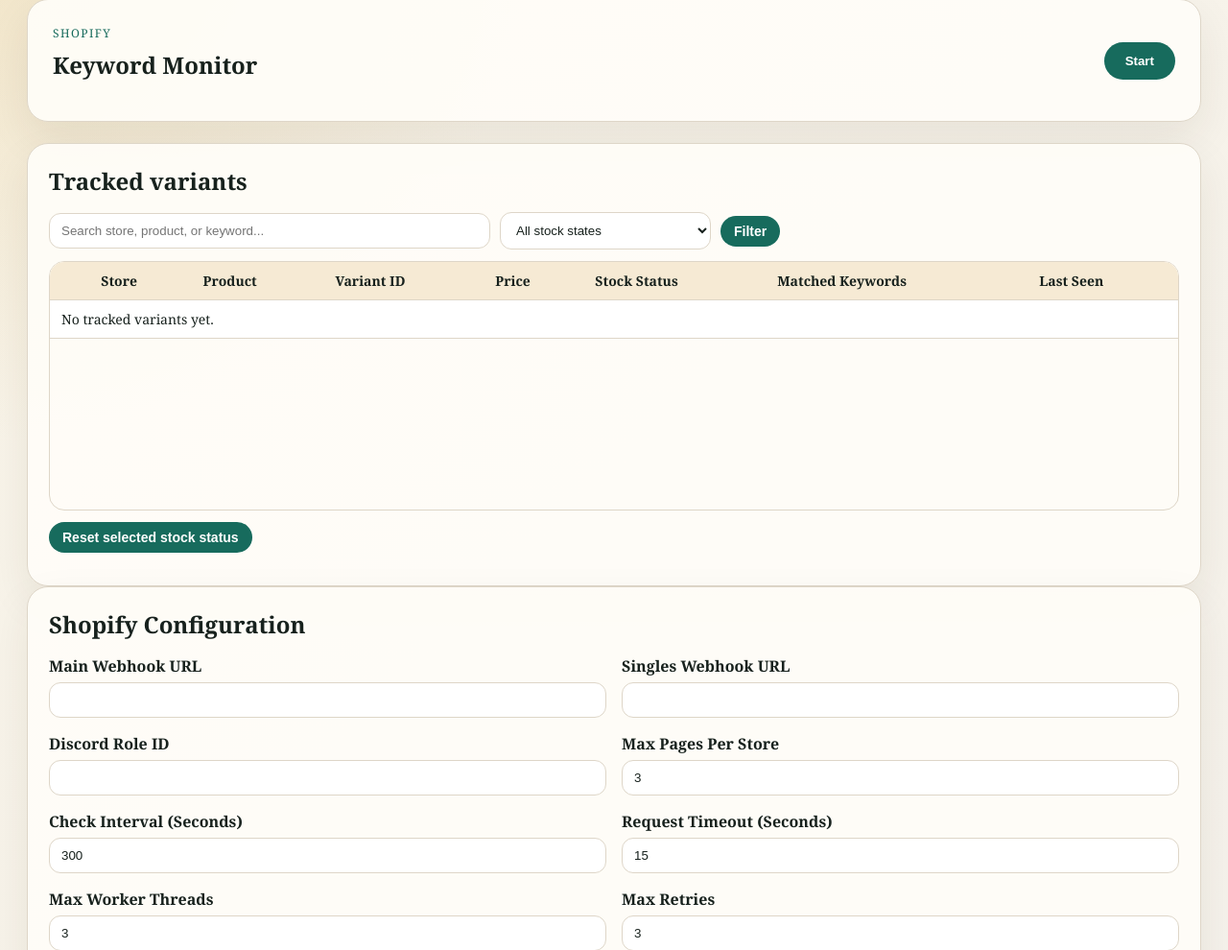
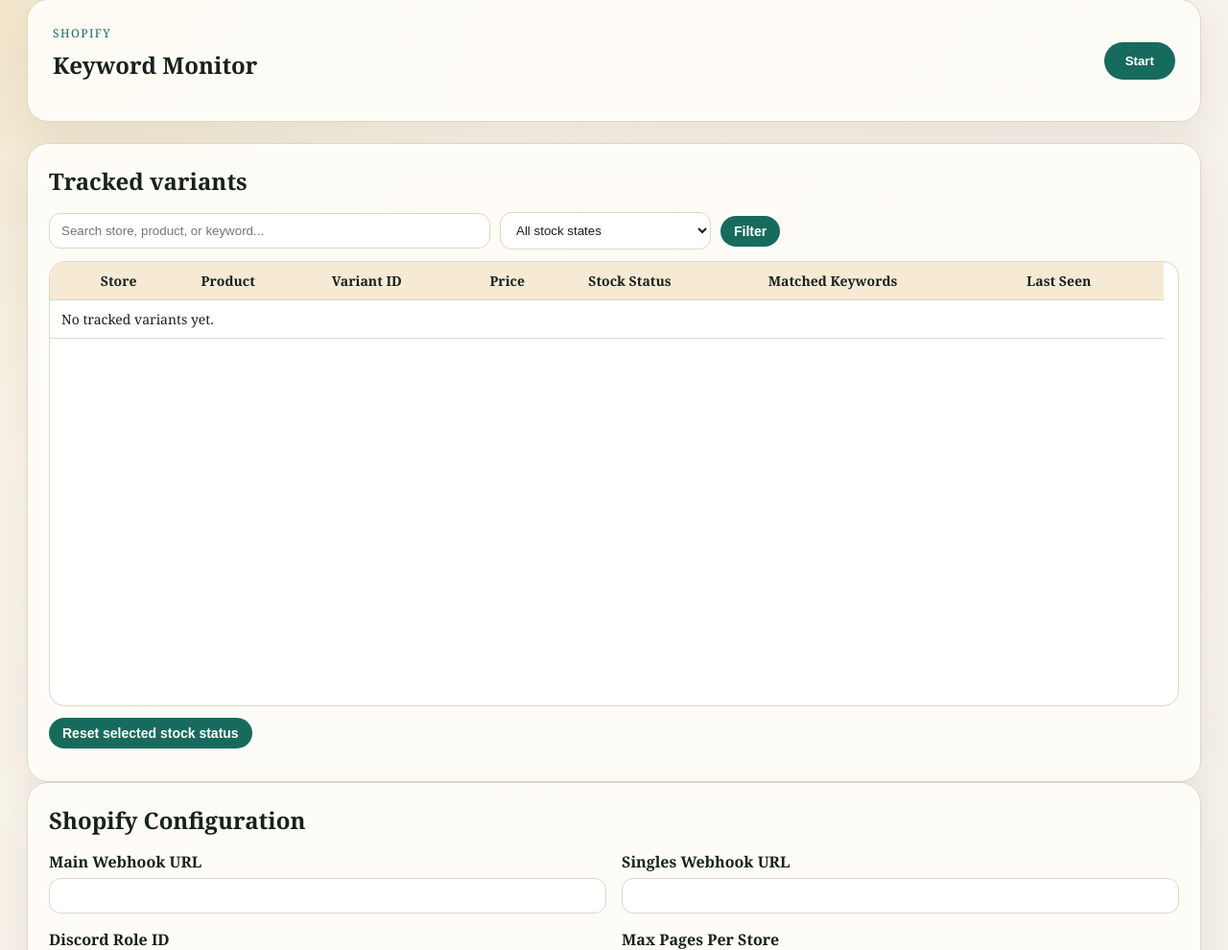
Before and after one commit to kfdez/FrontLines-Monitor-Suite, a FastAPI app: page /shopify in a window 1280 px wide. Shown: the part 99-1089 px from the top of the page at 96% size. Run offline with FastAPI, Linux system fonts and the light colour scheme; the visitor is signed in with stand-in values (Sample User, id 1); some libraries are stand-ins or nearby versions.

Commit message:
Force tracked variants scroll viewport

```diff
--- a/server/static/styles.css
+++ b/server/static/styles.css
@@ -86,9 +86,15 @@ label { display: grid; gap: 6px; font-weight: 700; }
 .filters, .actions { display: flex; gap: 10px; align-items: center; margin: 12px 0; flex-wrap: wrap; }
 .filters input { max-width: 460px; }
 .filters select { max-width: 220px; }
-.table-wrap { width: 100%; overflow: auto; border: 1px solid var(--line); border-radius: 16px; }
-.table-scroll { max-height: 58vh; overflow: auto; }
-.tracked-variants { min-height: 260px; }
+.table-wrap { width: 100%; overflow-x: auto; border: 1px solid var(--line); border-radius: 16px; }
+.table-scroll {
+  height: min(520px, 58vh);
+  min-height: 320px;
+  overflow-x: auto;
+  overflow-y: scroll;
+  scrollbar-gutter: stable;
+}
+.tracked-variants { background: #fff; }
 table { width: 100%; border-collapse: collapse; font-size: 14px; background: white; }
 th, td { padding: 10px 12px; border-bottom: 1px solid var(--line); text-align: left; vertical-align: top; }
 th { background: #f6ead4; position: sticky; top: 0; z-index: 1; }
--- a/server/templates/base.html
+++ b/server/templates/base.html
@@ -4,7 +4,7 @@
   <meta charset="utf-8">
   <meta name="viewport" content="width=device-width, initial-scale=1">
   <title>{% block title %}FrontLines{% endblock %}</title>
-  <link rel="stylesheet" href="{{ url_for('static', path='styles.css') }}">
+  <link rel="stylesheet" href="{{ url_for('static', path='styles.css') }}?v=20260513-variants-scroll">
 </head>
 <body>
   <header class="topbar">
```
